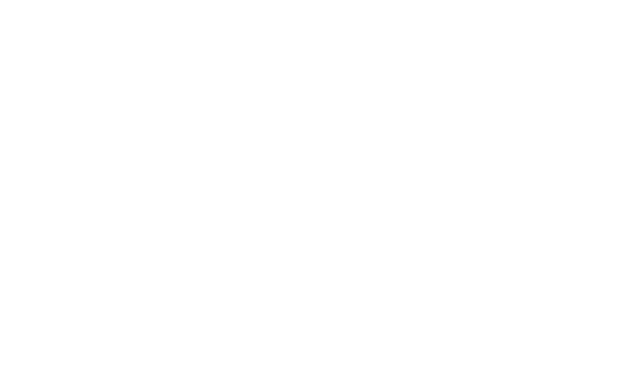
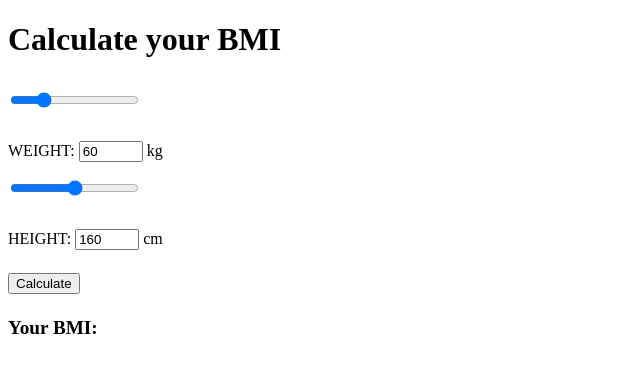
Before and after one commit to Vitamin4uk/bmi_calculator, a plain HTML site: page index.html in a window 1280 px wide. Shown: the whole page, without its empty margins (0-640 px from the left). Drawn offline with Linux system fonts and the light colour scheme.

Commit message:
add  html code

```diff
--- a/index.html
+++ b/index.html
@@ -8,7 +8,42 @@
 </head>
 
 <body>
+    <form name="bmiForm">
+        <div class="bmi-calculator">
+            <h1 style="margin-bottom: 1em;">Calculate your BMI</h1>
+            <div class="bmi-calculator-weight">
+                <input class="weight-slider" name="realweight" id="myWeight" type="range" min="25" max="180"
+                    value="60" />
+                <p style="margin-top: 1.8em;">
+                    WEIGHT:
+                    <input name="Teža" id="inputWeight" type="number" value="60" min="25" max="180"
+                        oninput="showValWeight(this.value)" />
+                    <span id="weight"></span> kg
+                </p>
+            </div>
+            <div class="bmi-calculator-height">
+                <input class="height-slider" name="realheight" id="myHeight" type="range" min="100" max="220"
+                    value="160">
+                <p style="margin-top: 1.8em;">
+                    HEIGHT:
+                    <input name="Višina" id="inputHeight" type="number" value="160" min="100" max="220"
+                        oninput="showValHeight(this.value)" />
+                    <span id="height"></span> cm
+                </p>
+            </div>
+            <input class="gumb" type="button" value="Calculate" onclick="calculateBmi()" style="margin-top: 0.5em">
+            <p style="margin-top: 1em;font-size: 1.2em;">
+                <strong>Your BMI:</strong>
+                <span id="yourbmi" style="font-size: 1.2em;margin-left: 8px;"></span>
+            </p>
+            <p></p>
+            <p>
+                <span id="evaluationMessage"></span>
+            </p>
+        </div>
+    </form>
 
+    <script src="./js/script.js"></script>
 </body>
 
 </html>
```
